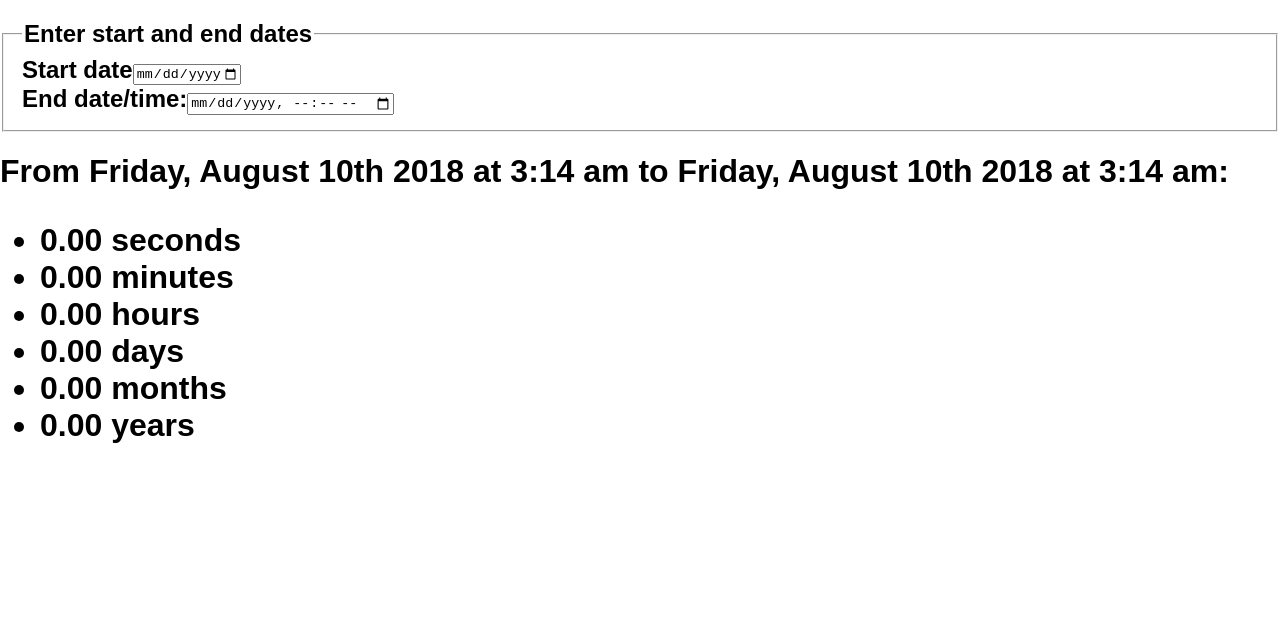
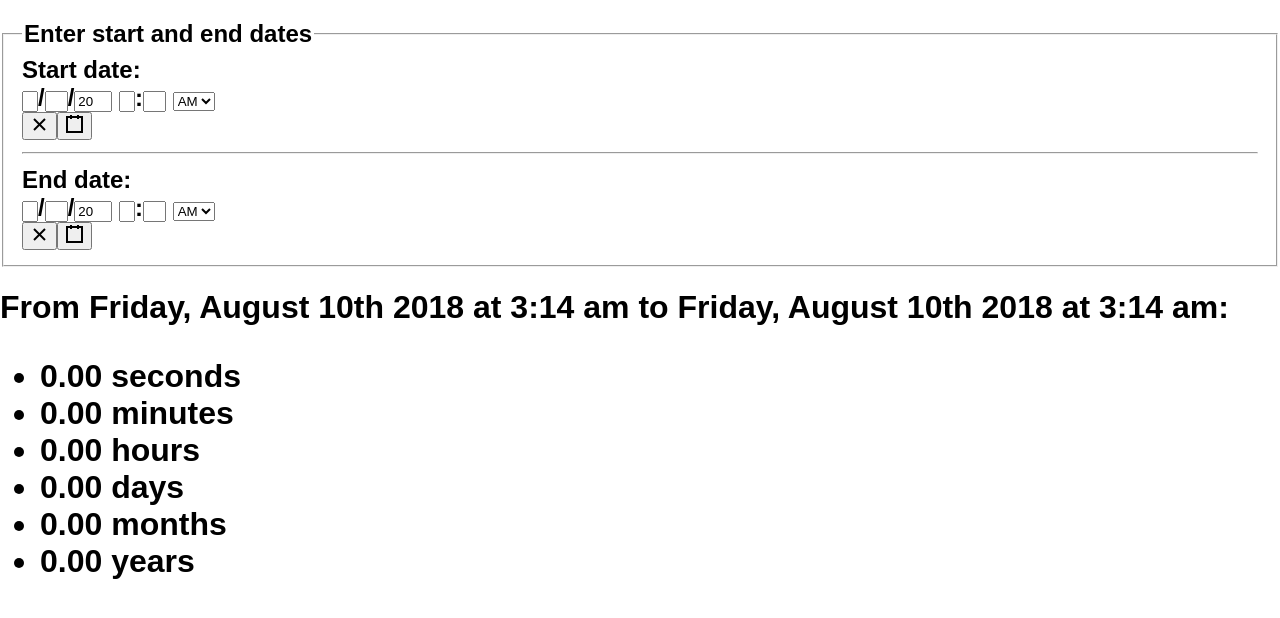
Before and after one commit to paul-f-maxson/time-calculator, a React (Create React App) app: page / in a window 1280 px wide. Shown: the top 618 px of the page. Built offline with nearby package versions, Linux system fonts and the light colour scheme.

Commit message:
Implemented react-datetime-picker for date inputs

```diff
--- a/package.json
+++ b/package.json
@@ -7,6 +7,7 @@
     "dateformat": "^3.0.3",
     "moment": "^2.22.2",
     "react": "^16.4.2",
+    "react-datetime-picker": "^1.6.1",
     "react-dom": "^16.4.2",
     "react-scripts": "1.1.4"
   },
--- a/src/App.js
+++ b/src/App.js
@@ -7,33 +7,42 @@ class TimeCalculator extends Component{
   constructor(props) {
     super(props);
     this.state = {
-      startDate: moment(),
-      endDate: moment(),
+      startDate: new Date(),
+      endDate: new Date(),
     };
+
+    this.handleChangeStartDate = this.handleChangeStartDate.bind(this);
+    this.handleChangeEndDate = this.handleChangeEndDate.bind(this);
   }
 
-  handleChange(event) {
-    const target = event.target;
-    const value = target.value;
-    const name = target.name;
+  handleChangeStartDate(date) {
+    this.setState({
+      startDate: date,
+    });
+  }
 
+  handleChangeEndDate(date) {
     this.setState({
-      [name]: moment(value),
+      endDate: date,
     });
   }
 
   render() {
-    // TODO: Move these calculations to Output
 
-    const momentFormatString = "dddd, MMMM Do YYYY [at] h:mm a";
-    const startDateFmt = this.state.startDate.format(momentFormatString);
-    const endDateFmt = this.state.endDate.format(momentFormatString);
+    // Convert Dates to moments
+    const startDate = moment(this.state.startDate);
+    const endDate = moment(this.state.endDate);
 
+    // Format moments for output
+    const momentFormatStringOutput = "dddd, MMMM Do YYYY [at] h:mm a";
+    const startDateFmtOutput = startDate.format(momentFormatStringOutput);
+    const endDateFmtOutput = endDate.format(momentFormatStringOutput);
+
+    // Calculate differences
     let totals = {};
-
     for (let increment of ["seconds","minutes","hours","days","months","years"]) {
-      totals[`${increment}`] = this.state.endDate.diff(
-        this.state.startDate,
+      totals[`${increment}`] = endDate.diff(
+        startDate,
         increment,
         true // return floating point number
       ).toFixed(2);
@@ -42,11 +51,14 @@ class TimeCalculator extends Component{
     return (
       <div className="timeCalculator">
         <Input
-          onChange={(e) => this.handleChange(e)}
+          startDate={this.state.startDate}
+          endDate={this.state.endDate}
+          onChangeStart={this.handleChangeStartDate}
+          onChangeEnd={this.handleChangeEndDate}
         />
         <Output
-          startDate={startDateFmt}
-          endDate={endDateFmt}
+          startDate={startDateFmtOutput}
+          endDate={endDateFmtOutput}
           totals={totals}
         />
       </div>
--- a/src/Presentational.js
+++ b/src/Presentational.js
@@ -1,8 +1,9 @@
 import React from 'react';
-
+import DateTimePicker from "react-datetime-picker";
 import './App.css';
 
 export function Input(props) {
+
   return (
     <div className="input">
       <h2>
@@ -10,19 +11,20 @@ export function Input(props) {
           <legend>Enter start and end dates</legend>
           <form>
             <div id="startDateInput">
-              <label htmlFor="startDate">Start date</label>
-              <input type="date" id="startDate"
-                name="startDate" value={props.startDate}
-                min="0000-00-00" max="9999-12-31"
-                onChange={props.onChange}
+              <label htmlFor="startDate">Start date: </label>
+              <DateTimePicker
+                id="startDate"
+                value={props.startDate}
+                onChange={props.onChangeStart}
               />
             </div>
-            <div className="endDateInput">
-              <label htmlFor="endDate">End date/time:</label>
-              <input type="datetime-local" id="endDate"
-                name="endDate" value={props.endDate}
-                min="0000-00-00T00:00" max="9999-12-31T24:59"
-                onChange={props.onChange}
+            <hr />
+            <div id="startDateInput">
+              <label htmlFor="endDate">End date: </label>
+              <DateTimePicker
+                id="endDate"
+                value={props.endDate}
+                onChange={props.onChangeEnd}
               />
             </div>
           </form>
```
Also changed, not shown: src/Log.js (added, +43 -0 lines), 1 other file (tests, documents, lock files or other folders).
